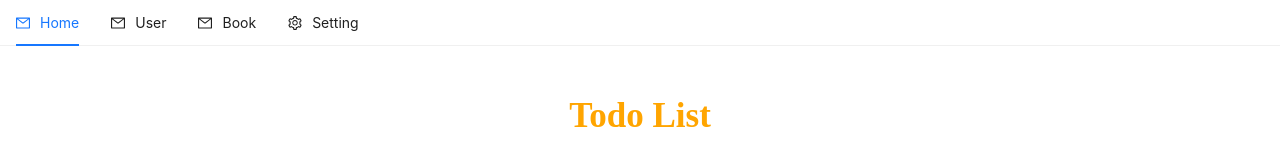
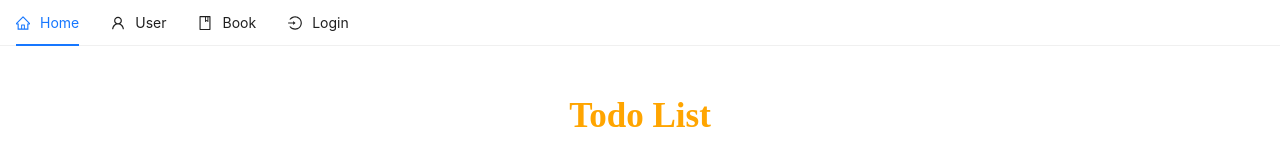
Before and after one commit to NHACTAOHOCBAI/Finally-React-Ultimate, a React (Vite) app: page / in a window 1280 px wide. Shown: the top 149 px of the page. Built offline with nearby package versions, Linux system fonts and the light colour scheme.

Commit message:
video 99 sua lai giao dien

```diff
--- a/src/components/layouts/header.jsx
+++ b/src/components/layouts/header.jsx
@@ -1,6 +1,6 @@
 import { Link } from 'react-router-dom'
 import { useContext, useState } from 'react';
-import { MailOutlined, SettingOutlined } from '@ant-design/icons';
+import { BookOutlined, HomeOutlined, LoginOutlined, SettingOutlined, UserOutlined } from '@ant-design/icons';
 import { Menu } from 'antd';
 import { AuthContext } from '../context/auth.context';
 const Header = () => {
@@ -14,33 +14,36 @@ const Header = () => {
         {
             label: <Link to={'/'}>Home</Link>,
             key: 'home',
-            icon: <MailOutlined />,
+            icon: <HomeOutlined />,
         },
         {
             label: <Link to={'/users'}>User</Link>,
             key: 'user',
-            icon: <MailOutlined />,
+            icon: <UserOutlined />,
         },
         {
             label: <Link to={'/books'}>Book</Link>,
             key: 'book',
-            icon: <MailOutlined />,
+            icon: <BookOutlined />,
         },
+        ...(!user.id ? [{
+            label: <Link to={'/login'}>Login</Link>,
+            key: 'login',
+            icon: <LoginOutlined />
+        }] : [
             {
-            label: 'Setting',
+                label: `Welcome ${user.fullName}`,
                 key: 'setting',
                 icon: <SettingOutlined />,
                 children: [
-                {
-                    label: <Link to={'/login'}>Login</Link>,
-                    key: 'login',
-                },
+
                     {
                         label: 'Log Out',
                         key: 'logout',
                     },
                 ],
             },
+        ]),
     ];
     return (
         <Menu onClick={onClick} selectedKeys={[current]} mode="horizontal" items={items} />
```
Lines whose indentation alone changed are shown as unchanged.
